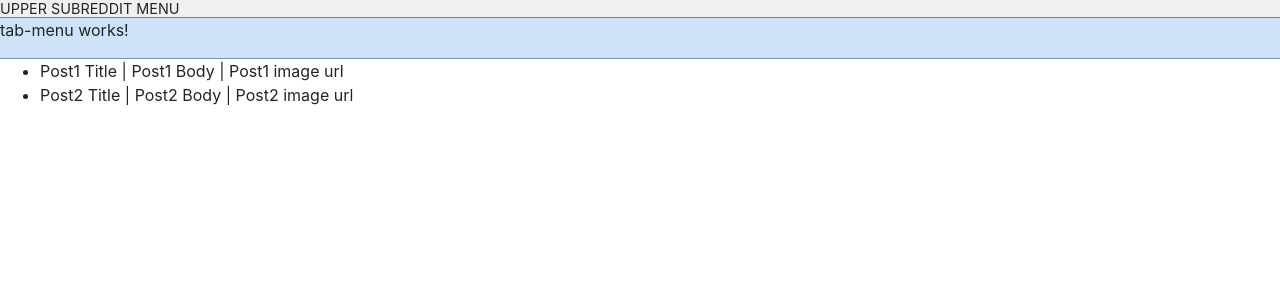
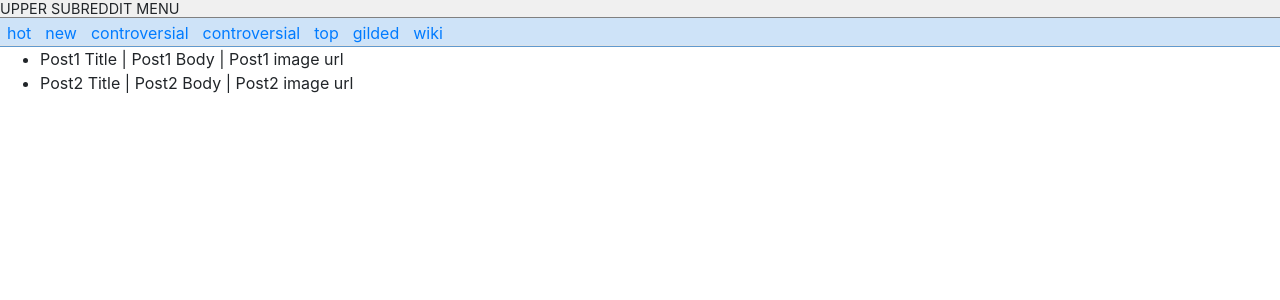
Before and after one commit to emilywatkins/clone, an Angular app: page / in a window 1280 px wide. Shown: the top 300 px of the page. Built offline with nearby package versions, Linux system fonts and the light colour scheme.

Commit message:
add initial nav tabs.

```diff
--- a/src/app/tab-menu/tab-menu.component.css
+++ b/src/app/tab-menu/tab-menu.component.css
@@ -0,0 +1,3 @@
+.nav-tabs li a {
+  padding: 2px 6px 0 6px;
+}
--- a/src/app/tab-menu/tab-menu.component.html
+++ b/src/app/tab-menu/tab-menu.component.html
@@ -1,3 +1,23 @@
-<p>
-  tab-menu works!
-</p>
+<ul class="nav nav-tabs">
+  <li class="nav-item">
+    <a class="nav-link hot" href="#">hot</a>
+  </li>
+  <li class="nav-item">
+    <a class="nav-link new" href="#">new</a>
+  </li>
+  <li class="nav-item">
+    <a class="nav-link rising" href="#">controversial</a>
+  </li>
+  <li class="nav-item">
+    <a class="nav-link controversial" href="#">controversial</a>
+  </li>
+  <li class="nav-item">
+    <a class="nav-link top" href="#">top</a>
+  </li>
+  <li class="nav-item">
+    <a class="nav-link gilded" href="#">gilded</a>
+  </li>
+  <li class="nav-item">
+    <a class="nav-link wiki" href="#">wiki</a>
+  </li>
+</ul>
```
